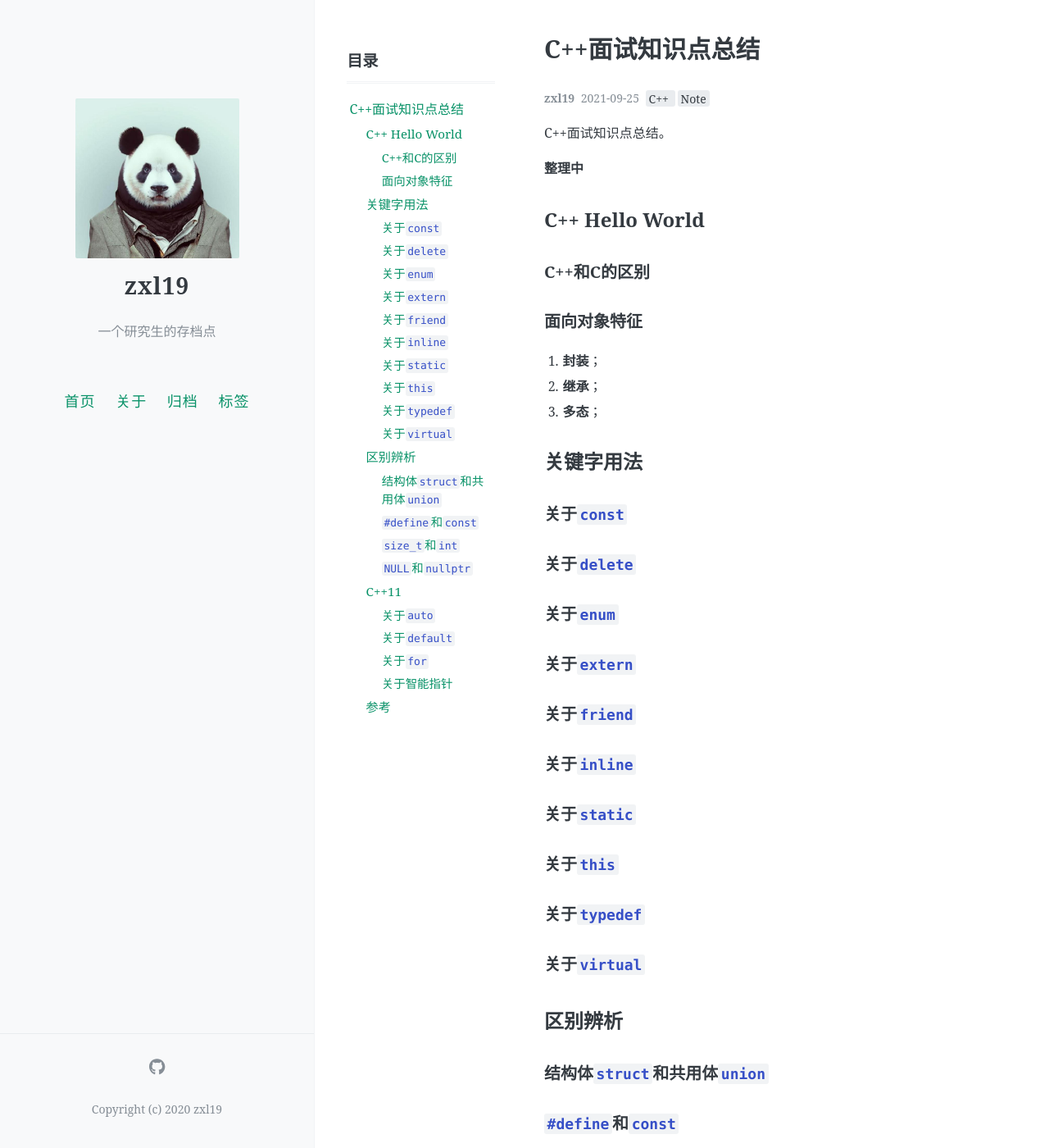
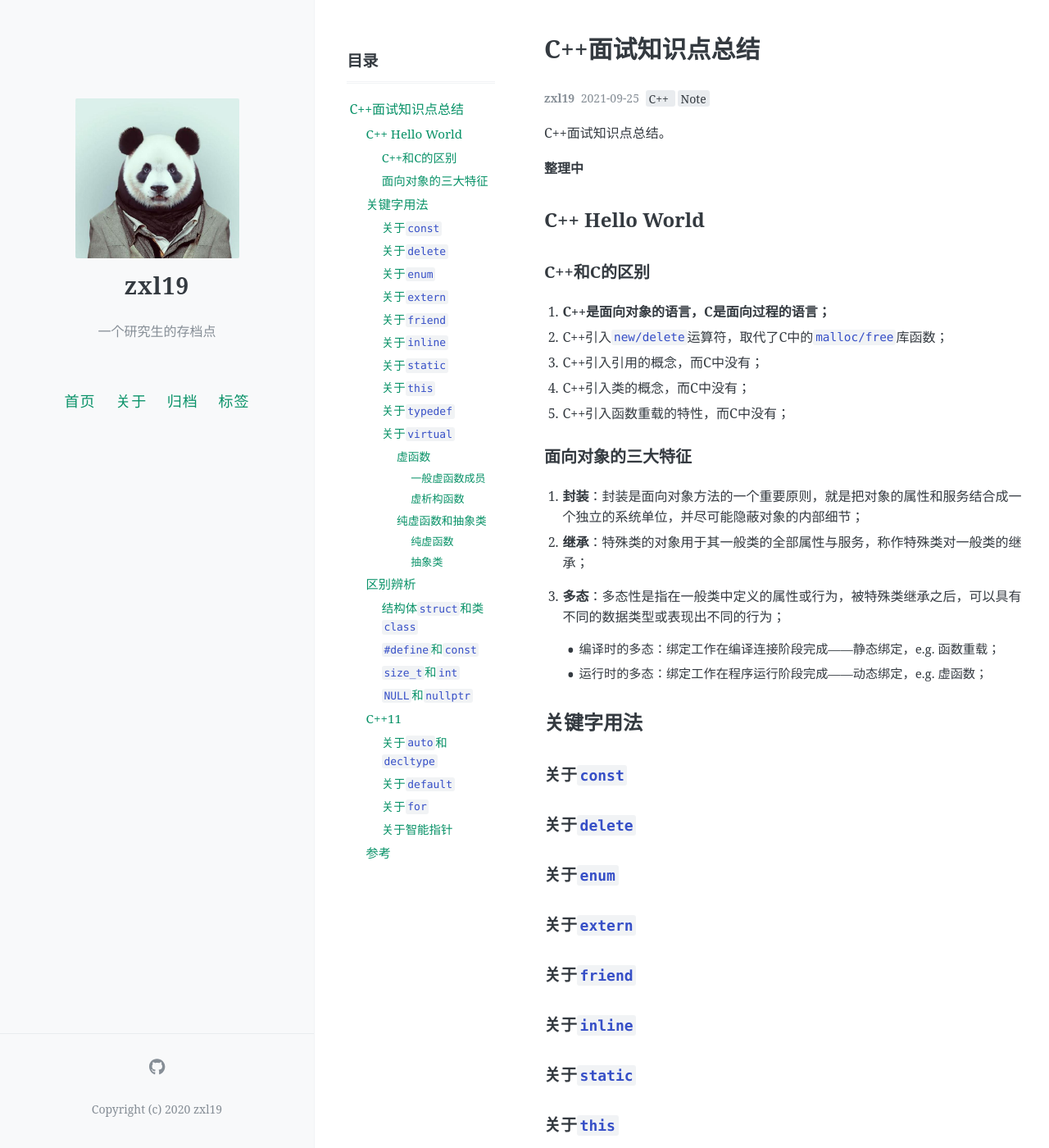
Before and after one commit to zxl19/zxl19.github.io, a Jekyll site: the page built from _posts/2021-09-25-cpp-interview.md, in a window 1280 px wide and 1400 px high. Shown: the whole window at 82% size. Built offline with Jekyll 4.4.1, drawn with Linux system fonts in a browser that asks for light colours; comment, search, counter and statistics services are not loaded; some of the changed text lies outside the part shown.

Commit message:
Update Posts

````diff
--- a/_posts/2021-09-25-cpp-interview.md
+++ b/_posts/2021-09-25-cpp-interview.md
@@ -19,11 +19,20 @@ C++面试知识点总结。
 
 ### C++和C的区别
 
-### 面向对象特征
+1. **C++是面向对象的语言，C是面向过程的语言；**
+2. C++引入`new/delete`运算符，取代了C中的`malloc/free`库函数；
+3. C++引入引用的概念，而C中没有；
+4. C++引入类的概念，而C中没有；
+5. C++引入函数重载的特性，而C中没有；
 
-1. **封装**；
-2. **继承**；
-3. **多态**；
+### 面向对象的三大特征
+
+1. **封装**：封装是面向对象方法的一个重要原则，就是把对象的属性和服务结合成一个独立的系统单位，并尽可能隐蔽对象的内部细节；
+2. **继承**：特殊类的对象用于其一般类的全部属性与服务，称作特殊类对一般类的继承；
+3. **多态**：多态性是指在一般类中定义的属性或行为，被特殊类继承之后，可以具有不同的数据类型或表现出不同的行为；
+
+    - 编译时的多态：绑定工作在编译连接阶段完成——静态绑定，e.g. 函数重载；
+    - 运行时的多态：绑定工作在程序运行阶段完成——动态绑定，e.g. 虚函数；
 
 ## 关键字用法
 
@@ -47,9 +56,28 @@ C++面试知识点总结。
 
 ### 关于`virtual`
 
+#### 虚函数
+
+##### 一般虚函数成员
+
+1. 虚函数声明只能出现在类定义中的函数原型声明中，而不能在成员函数实现的时候；
+2. 运行过程中的多态需要满足三个条件：
+
+    - 赋值兼容原则；
+    - 虚函数；
+    - 由成员函数来调用货或者是通过指针、引用来访问虚函数；
+
+##### 虚析构函数
+
+#### 纯虚函数和抽象类
+
+##### 纯虚函数
+
+##### 抽象类
+
 ## 区别辨析
 
-### 结构体`struct`和共用体`union`
+### 结构体`struct`和类`class`
 
 ### `#define`和`const`
 
@@ -73,20 +101,39 @@ nullptr     // 空指针，C++11
 
 ## C++11
 
-### 关于`auto`
+### 关于`auto`和`decltype`
+
+1. `auto`：让编译器在编译器就推导出变量的类型，可以通过=右边的类型推导出变量的类型。
+2. `decltype`：相对于auto用于推导变量类型，而decltype则用于推导表达式类型，这里只用于编译器分析表达式的类型，表达式实际不会进行运算。
 
 ### 关于`default`
 
 ### 关于`for`
 
+基于范围的`for`循环
+
+```cpp
+vector<int> vec;
+for (int i : vec) {}
+string str;
+for (char c : str) {}
+```
+
 ### 关于智能指针
+
+1. `std::shared_ptr`
+2. `std::weak_ptr`
+3. `std::unique_ptr`
+4. `std::auto_ptr`：C++11弃用，C++17移出；
 
 ## 参考
 
-1. [C++教程-菜鸟教程](https://www.runoob.com/cplusplus/cpp-tutorial.html)
-2. [C++入门教程-C语言中文网](http://c.biancheng.net/cplus/)
-3. [C++11教程-C语言中文网](http://c.biancheng.net/cplus/11/)
-4. [校招C++大概学习到什么程度？-程序员内功修炼的回答-知乎](https://www.zhihu.com/question/290102232/answer/2094675219)
-5. [siez_t和int1-CSDN博客](https://blog.csdn.net/wc11223/article/details/70553583)
-6. [siez_t和int2-CSDN博客](https://blog.csdn.net/qq_41598072/article/details/84924997)
-7. [NULL和nullptr-CSDN博客](https://blog.csdn.net/qq_18108083/article/details/84346655)
+1. [校招C++大概学习到什么程度？-程序员内功修炼的回答-知乎](https://www.zhihu.com/question/290102232/answer/2094675219)
+2. 《C++语言程序设计》
+3. [C++教程-菜鸟教程](https://www.runoob.com/cplusplus/cpp-tutorial.html)
+4. [C++入门教程-C语言中文网](http://c.biancheng.net/cplus/)
+5. [C++11教程-C语言中文网](http://c.biancheng.net/cplus/11/)
+6. [siez_t和int1-CSDN博客](https://blog.csdn.net/wc11223/article/details/70553583)
+7. [siez_t和int2-CSDN博客](https://blog.csdn.net/qq_41598072/article/details/84924997)
+8. [NULL和nullptr-CSDN博客](https://blog.csdn.net/qq_18108083/article/details/84346655)
+9. [C++11新特性，所有知识点都在这了！-程序喵大人的文章-知乎](https://zhuanlan.zhihu.com/p/139515439)
````
Also changed, not shown: _posts/2021-09-19-stl-note.md (+8 -7 lines).
